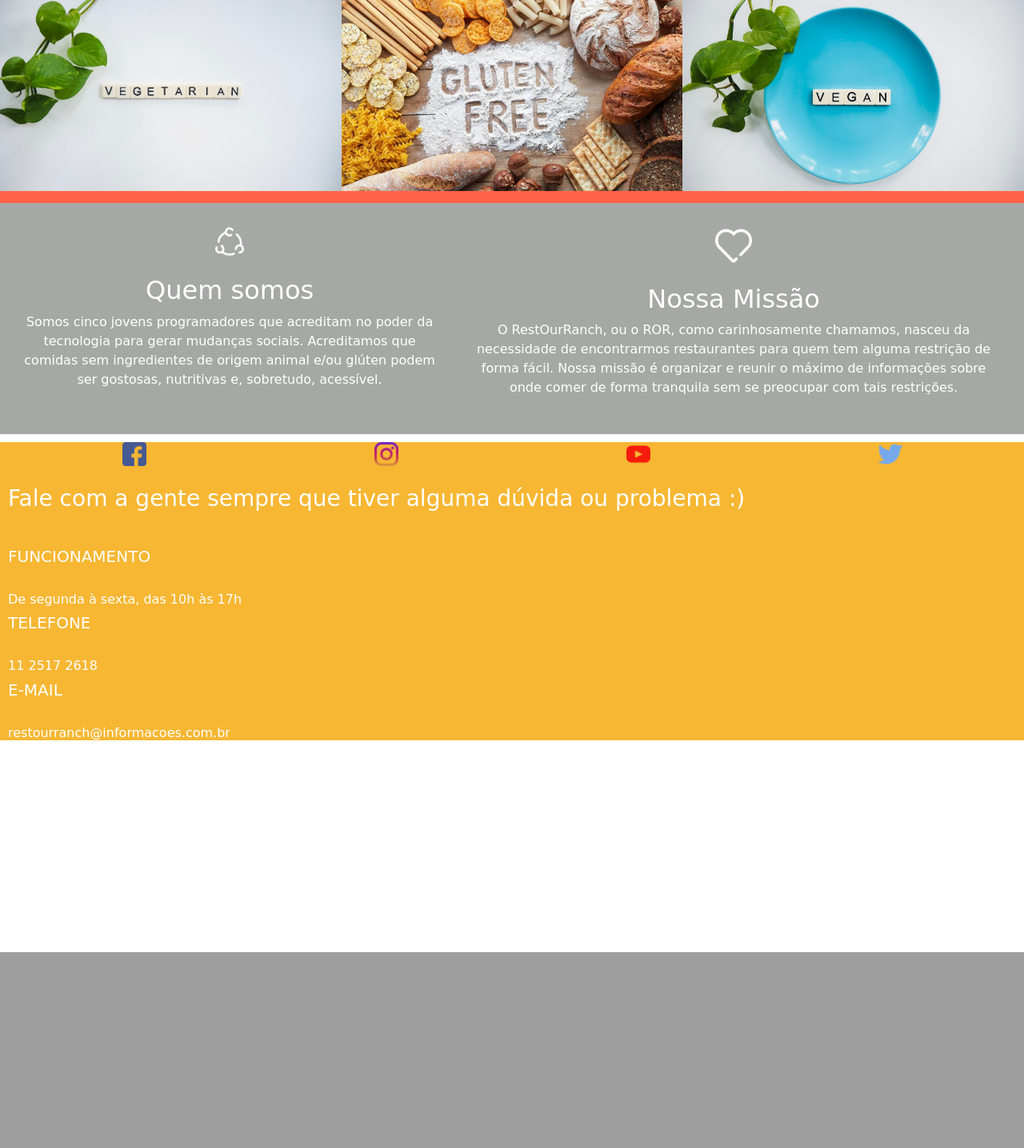
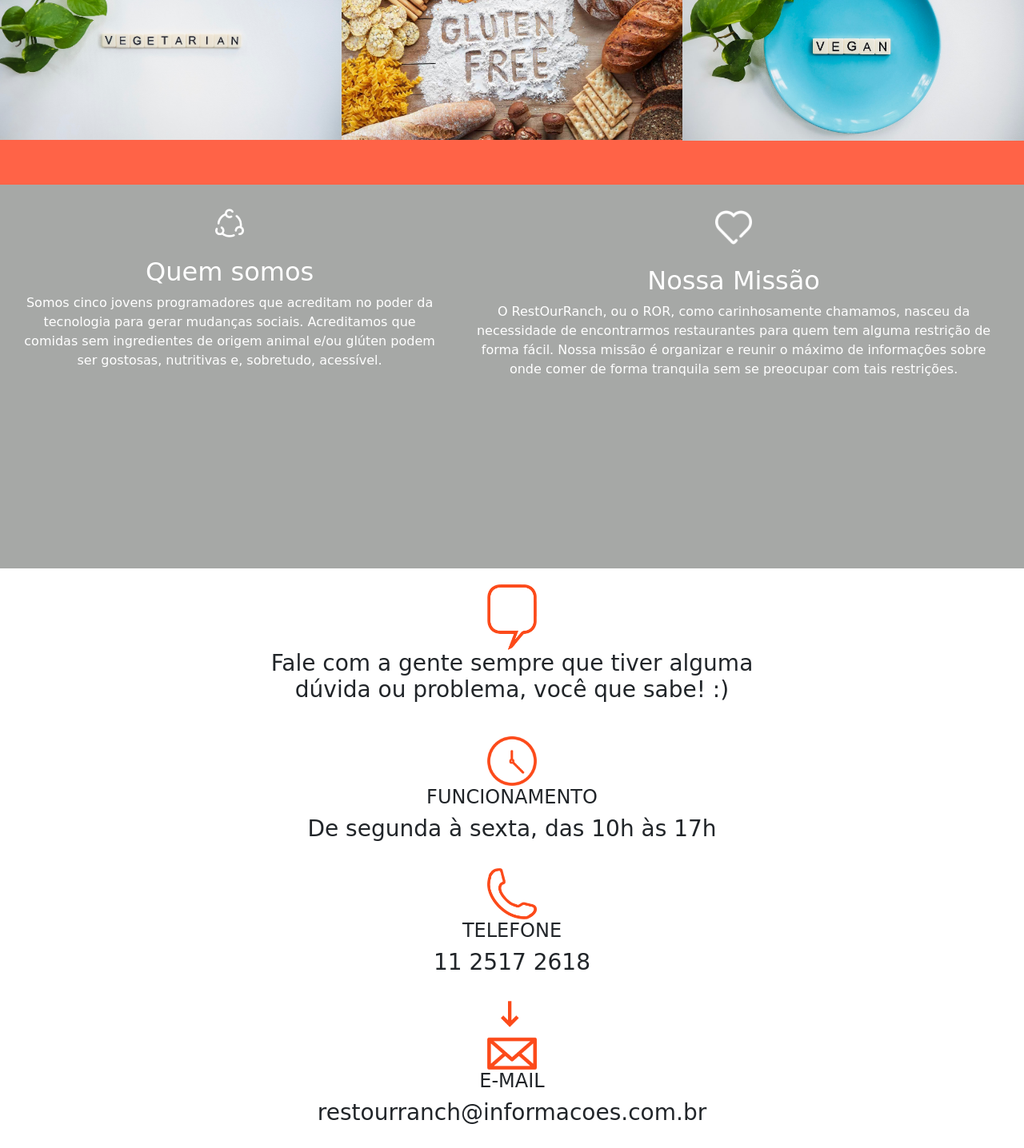
Before and after one commit to lucaslds94/RestOurRanch, a Django app: page / in a window 1280 px wide. Shown: the part 1017-2453 px from the top of the page at 80% size. Before the commit the page ends 2208 px from the top, so only its background shows below. Run offline with Django 3.2, Linux system fonts and the light colour scheme; some libraries are stand-ins or nearby versions; some web fonts are replaced.

Commit message:
Modificar footer e acrescentar icones

```diff
--- a/website/static/style.css
+++ b/website/static/style.css
@@ -466,47 +466,42 @@
 
 
 
-footer {
-    background-color: #F7B733;
+.footer {
+    display: flex;
+    justify-content: space-between;
+    background-color: #4ABDAC;
     position: relative;
-    width: 100%;
-    flex-direction: column;
-    color: white;
-<<<<<<< HEAD
+    grid-area: footer;
+    padding: 10px;
 }
 
-
-.fale_aqui {
-    font: 30px;
-    font-family: 'Roboto', sans-serif;
-    color: white;
-
-=======
->>>>>>> 35ced9e7e21b26c889eb0b6492edcb641495d4e9
-}
 .mediaFooter{
     height:30px;
 }
-.outros_contatos{
-    margin:10px;
+
+.informacoes_contato{
+    padding: 20px;
+    margin: 10 auto;
+    text-align: center;
 }
-.outros_contatos a{
-    width:100%;
-    display:flex;
-    justify-content:space-around;
+
+.icones_footer {
+    height: 5%;
+    width: 5%;
 }
-#informacoes_contato{
-    margin:10px;
+
+h3.informacoes_contato {
+    font-size: 20px;
+}
+
+h4.informacoes_contato {
+    font-size: 20px;
 }
 
 @media only screen and (min-width:450px) and (max-width: 768px) {
     footer {
         clear: both;
         width: 100%
-    }
-    .logotipo {
-        width: 50%;
-        float: left;
     }
 }
 
--- a/website/templates/home.html
+++ b/website/templates/home.html
@@ -23,26 +23,6 @@
                 <div class="carousel-item">
                     <img id="banner" class="d-block w-100" src="{% static '/images/img-banner4.png' %}" alt="Quarto Slide">
                 </div>
-=======
-<section class="section1">
-
-    <div id="carouselExampleControls" class="carousel slide" data-ride="carousel">
-
-        <div id="banner" class="carousel-inner">
-            <div class="carousel-item active">
-                <img class="d-block w-100" src="{% static '/images/img-banner1.png' %}" alt="Primeiro Slide">
-            </div>
-
-            <div class="carousel-item">
-                <img class="d-block w-100" src="{% static '/images/img-banner2.png' %}" alt="Segundo Slide">
-            </div>
-
-            <div class="carousel-item">
-                <img class="d-block w-100" src="{% static '/images/img-banner3.png' %}" alt="Terceiro Slide">
-            </div>
-            <div class="carousel-item">
-                <img id="banner" class="d-block w-100" src="{% static '/images/img-banner4.png' %}" alt="Quarto Slide">
->>>>>>> 35ced9e7e21b26c889eb0b6492edcb641495d4e9
             </div>
         </div>
 
@@ -122,38 +102,30 @@
 </section>
 
 <footer>
+    <div class="informacoes_contato">
+      <div><img class="icones_footer" src="{% static '/images/icone_fale_footer.png'%}" alt="balões de falas de HQ"></div>
 
-    <div class="outros_contatos">
-            <a href="/">
-                <img class="mediaFooter" src="{% static '/images/facebook.png' %}" alt="">
-                <img class="mediaFooter" src="{% static '/images/instagram.png' %}" alt="">
-                <img class="mediaFooter" src="{% static '/images/youtube.png' %}" alt="">
-                <img class="mediaFooter" src="{% static '/images/twitter.png' %}" alt="">
-            </a>
-            <br>
+        <h3> Fale com a gente sempre que tiver alguma </br>
+             dúvida ou problema, você que sabe! :) <br><br>
+        </h3>
 
-        <h3> Fale com a gente sempre que tiver alguma dúvida ou
-            problema :) <br><br>
-        </h3>
+        <div><img class="icones_footer" src="{% static '/images/icone_relogio_footer.png'%}" alt="icone de um relógio para representar o horário de funcionamento"></div>
+
+        <h4> FUNCIONAMENTO
+        <h3> De segunda à sexta, das 10h às 17h</h3></br>
+
+        <div><img class="icones_footer" src="{% static '/images/icone_telefone_footer.png'%}" alt="icone de um telefone"></div>
+        <h4> TELEFONE</h4>
+        <h3> 11 2517 2618</h3> </br>
+
+        <div><img class="icones_footer" src="{% static '/images/icone_email_footer.png'%}" alt="icone de um envelope"></div>
+        <h4> E-MAIL </h4>
+        <h3> restourranch@informacoes.com.br</h3>
     </div>
-
-    <section id="informacoes_contato">
-        <h5> FUNCIONAMENTO</h5> </br>
-        <h6> De segunda à sexta, das 10h às 17h</h6>
-        <h5> TELEFONE</h5> <br>
-        <h6> 11 2517 2618</h6>
-        <h5> E-MAIL </h5> </br>
-        <h6> restourranch@informacoes.com.br</h6>
-    </section>
 
 </footer>
 
 
-
-
-
-
-</footer>
 </body>
 {% endblock %}
 
```
Also changed, not shown: website/static/images/icone_email_footer.png (added), website/static/images/icone_fale_footer.png (added), website/static/images/icone_relogio_footer.png (added), website/static/images/icone_telefone_footer.png (added).
